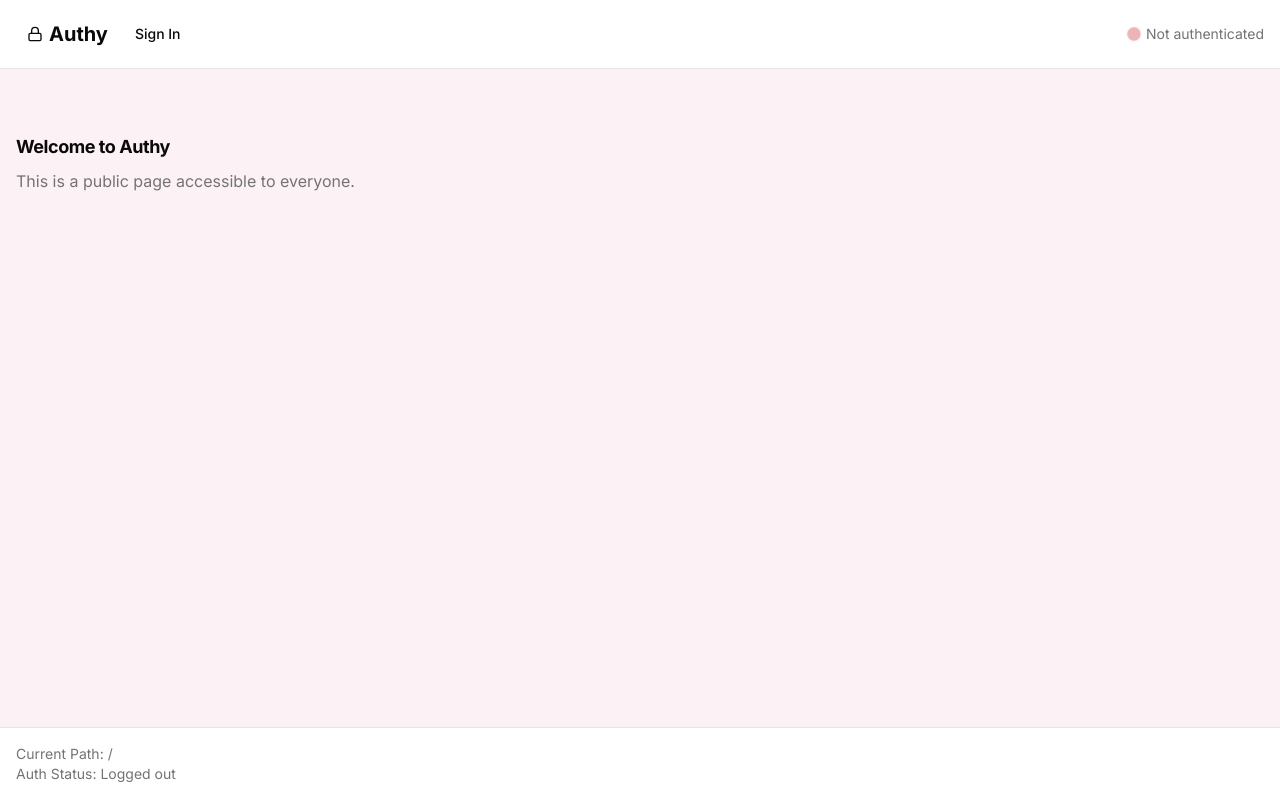
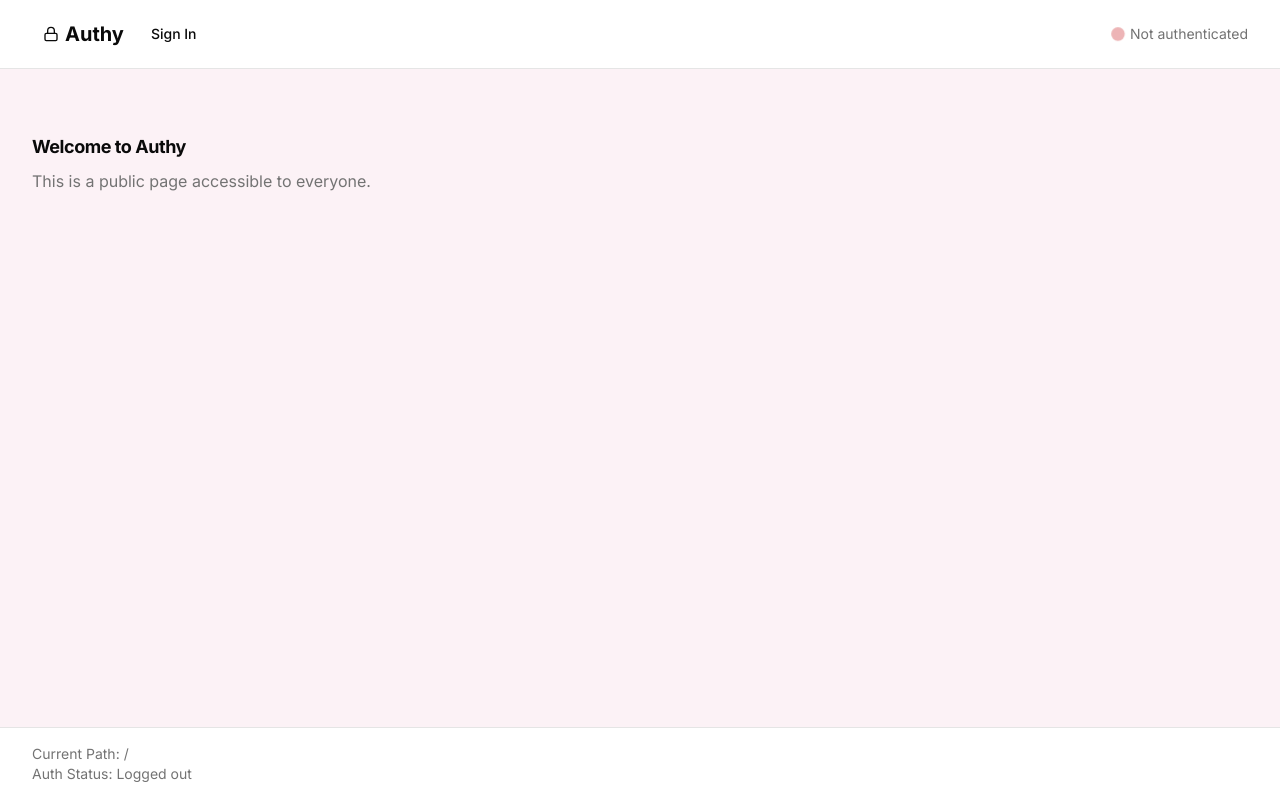
Before and after one commit to mfgcorpusjr/authy, a Next.js app: page / in a window 1280 px wide. Built offline with nearby package versions, Linux system fonts and the light colour scheme; no server answers.

Commit message:
Refactor

```diff
--- a/src/app/layout.tsx
+++ b/src/app/layout.tsx
@@ -1,8 +1,6 @@
 import type { Metadata } from "next";
 import { Inter } from "next/font/google";
 import "./globals.css";
-
-import { SessionProvider } from "next-auth/react";
 
 import { Toaster } from "@/components/ui/sonner";
 import Navbar from "@/components/commons/Navbar";
@@ -26,17 +24,13 @@ export default function RootLayout({
   return (
     <html lang="en" className={`${inter.className} antialiased`}>
       <body className="min-h-screen flex flex-col bg-primary/5">
-        <SessionProvider>
-          <Navbar />
+        <Navbar />
 
-          <Container className="flex-1 flex flex-col py-16">
-            {children}
-          </Container>
+        <Container className="flex-1 flex flex-col py-16">{children}</Container>
 
-          <Footer />
+        <Footer />
 
-          <Toaster />
-        </SessionProvider>
+        <Toaster />
       </body>
     </html>
   );
--- a/src/components/commons/Container.tsx
+++ b/src/components/commons/Container.tsx
@@ -7,7 +7,7 @@ type Props = {
 
 export default function Container({ children, className }: Props) {
   return (
-    <div className={cn("container mx-auto px-4 sm:px8", className)}>
+    <div className={cn("max-w-7xl w-full mx-auto px-4 sm:px-8", className)}>
       {children}
     </div>
   );
--- /dev/null
+++ b/src/components/commons/CurrentPath.tsx
@@ -0,0 +1,9 @@
+"use client";
+
+import { usePathname } from "next/navigation";
+
+export default function CurrentPath() {
+  const pathname = usePathname();
+
+  return <p>Current Path: {pathname}</p>;
+}
--- a/src/components/commons/Footer.tsx
+++ b/src/components/commons/Footer.tsx
@@ -1,18 +1,15 @@
-"use client";
-
-import { usePathname } from "next/navigation";
-import { useSession } from "next-auth/react";
+import { auth } from "@/auth";
 
 import Container from "@/components/commons/Container";
+import CurrentPath from "@/components/commons/CurrentPath";
 
-export default function Footer() {
-  const pathname = usePathname();
-  const { data: session } = useSession();
+export default async function Footer() {
+  const session = await auth();
 
   return (
     <footer className="border-t bg-white">
       <Container className="py-4 text-sm text-muted-foreground">
-        <p>Current Path: {pathname}</p>
+        <CurrentPath />
 
         <p>Auth Status: {session ? "Logged in" : "Logged out"}</p>
       </Container>
--- a/src/proxy.ts
+++ b/src/proxy.ts
@@ -3,6 +3,7 @@ import { auth } from "@/auth";
 export const proxy = auth((req) => {
   if (!req.auth && req.nextUrl.pathname.startsWith("/dashboard")) {
     const newUrl = new URL("/sign-in", req.nextUrl.origin);
+
     return Response.redirect(newUrl);
   }
 });
```
